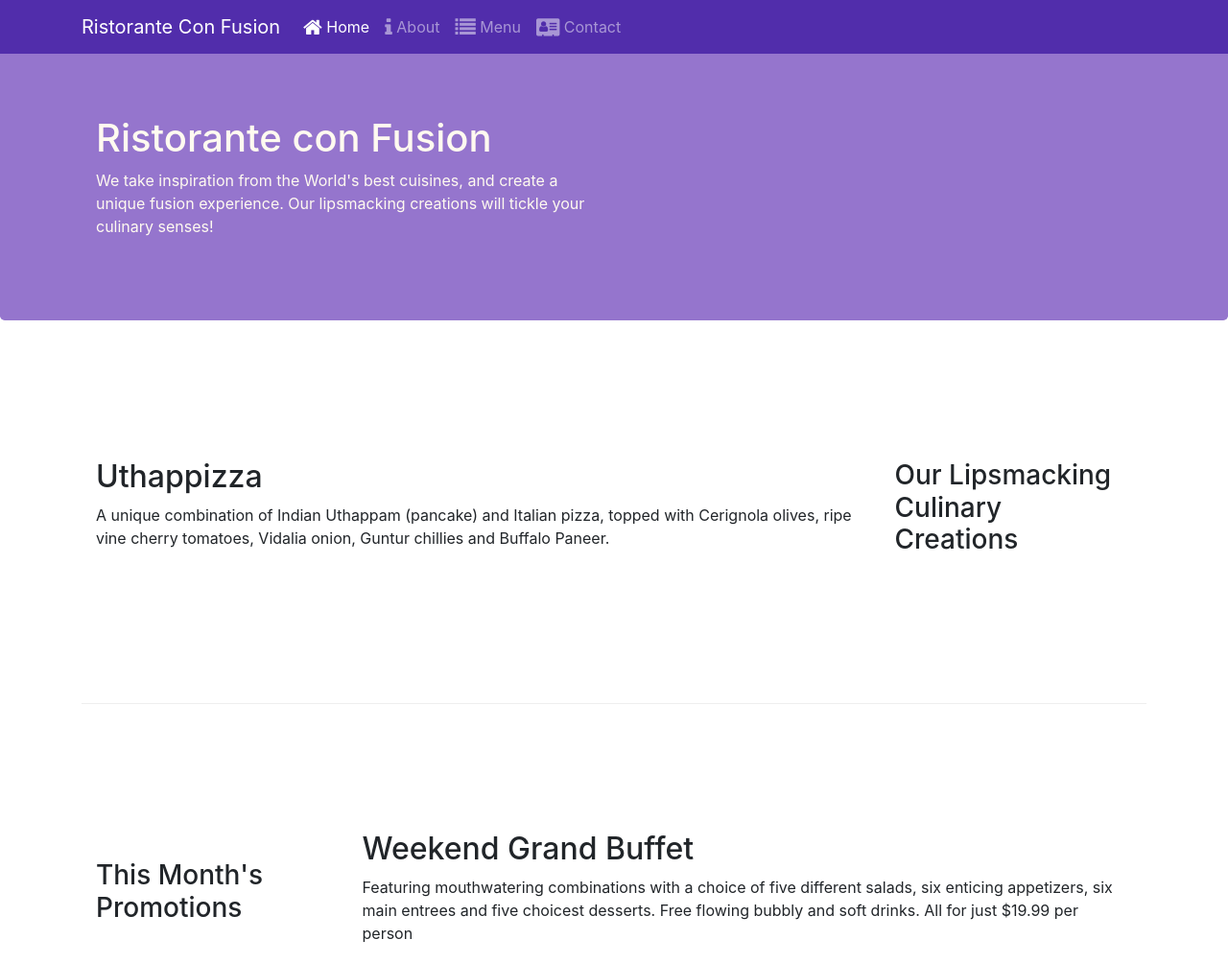
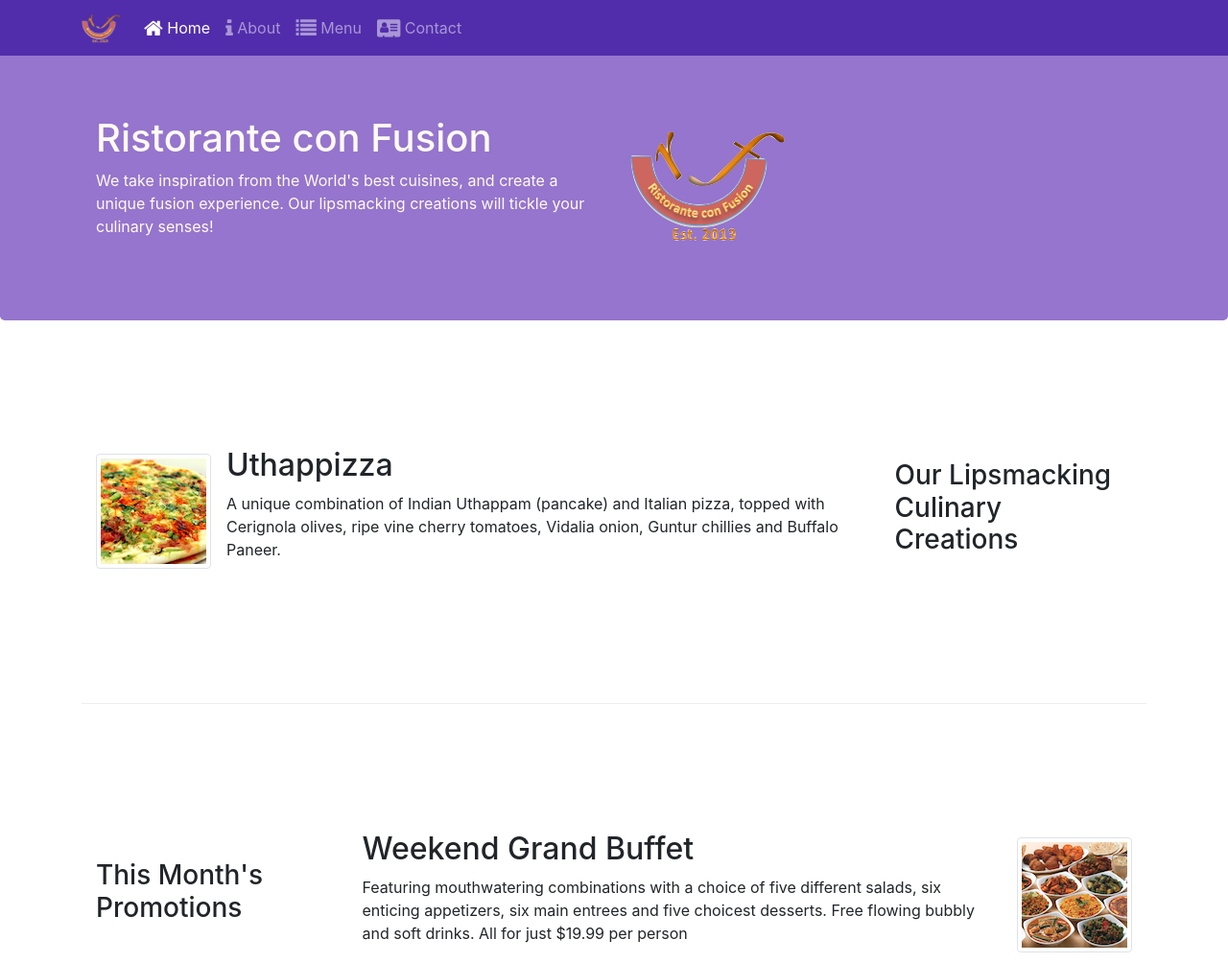
Before and after one commit to albi2/bootstrap-test, a website: page index.html in a window 1280 px wide. Shown: the top 1004 px of the page at 96% size. Drawn offline with nearby package versions, Linux system fonts and the light colour scheme.

Commit message:
Images And Media

```diff
--- a/index.html
+++ b/index.html
@@ -21,7 +21,7 @@
             <button class="navbar-toggler" type="button" data-toggle="collapse" data-target="#Navbar">
                 <span class="navbar-toggler-icon"></span>
             </button>
-            <a class="navbar-brand" href="#">Ristorante Con Fusion</a>
+            <a class="navbar-brand" href="#"><img src="img/logo.png" heigh="30" width="41"></a>
             <div class="collapse navbar-collapse" id="Navbar">
                 <ul class="navbar-nav mr-auto">
                         <li class="nav-item active"><a class="nav-link" href="#"><span class="fa fa-home fa-lg"></span> Home</a></li>
@@ -40,7 +40,8 @@
                     <h1>Ristorante con Fusion</h1>
                     <p>We take inspiration from the World's best cuisines, and create a unique fusion experience. Our lipsmacking creations will tickle your culinary senses!</p>
                 </div>
-                <div class="col-12 col-sm">
+                <div class="col-12 col-sm align-self-center">
+                    <img src="img/logo.png" class="img-fluid">
                 </div>
             </div>
         </div>
@@ -52,8 +53,14 @@
                 <h3>Our Lipsmacking Culinary Creations</h3>
             </div>
             <div class="col-12 col-sm order-sm-first col-md">
-                <h2>Uthappizza</h2>
+                <div class="media">
+                    <img class="d-flex mr-3 img-thumbnail align-self-center"
+                    src="img/uthappizza.png" alt="uthappizza">
+                    <div class="media-body">
+                        <h2 class="mt-0">Uthappizza</h2>
                         <p class="d-none d-sm-block">A unique combination of Indian Uthappam (pancake) and Italian pizza, topped with Cerignola olives, ripe vine cherry tomatoes, Vidalia onion, Guntur chillies and Buffalo Paneer.</p>
+                    </div>
+                </div>
             </div>
         </div>
 
@@ -63,8 +70,14 @@
                 <h3>This Month's Promotions</h3>
             </div>
             <div class="col-12 col-sm col-md">
+                <div class="media">
+                    <div class="media-body">
                         <h2>Weekend Grand Buffet</h2>
                         <p class="d-none d-sm-block">Featuring mouthwatering combinations with a choice of five different salads, six enticing appetizers, six main entrees and five choicest desserts. Free flowing bubbly and soft drinks. All for just $19.99 per person </p>
+                    </div>
+                    <img class="d-flex ml-3 img-thumbnail align-self-center"
+                    src="img/buffet.png" alt="buffer">
+                </div>
             </div>
         </div>
 
@@ -73,9 +86,15 @@
                 <h3>Meet our Culinary Specialists</h3>
             </div>
             <div class="col-12 col-sm order-sm-first col-md">
+                <div class="media">
+                    <img class="d-flex mr-3 img-thumbnail align align-self-center"
+                    src="img/alberto.png">
+                    <div class="media-body">
                         <h2>Alberto Somayya</h2>
                         <h4>Executive Chef</h4>
                         <p class="d-none d-sm-block">Award winning three-star Michelin chef with wide International experience having worked closely with whos-who in the culinary world, he specializes in creating mouthwatering Indo-Italian fusion experiences. </p>
+                   </div>
+                </div>
             </div>
         </div>
     </div>
```
Also changed, not shown: aboutus.html (+2 -1 lines), img/alberto.png (added), img/buffet.png (added), img/logo.png (added), img/uthappizza.png (added), 1 other file. Lines whose indentation alone changed are shown as unchanged.
